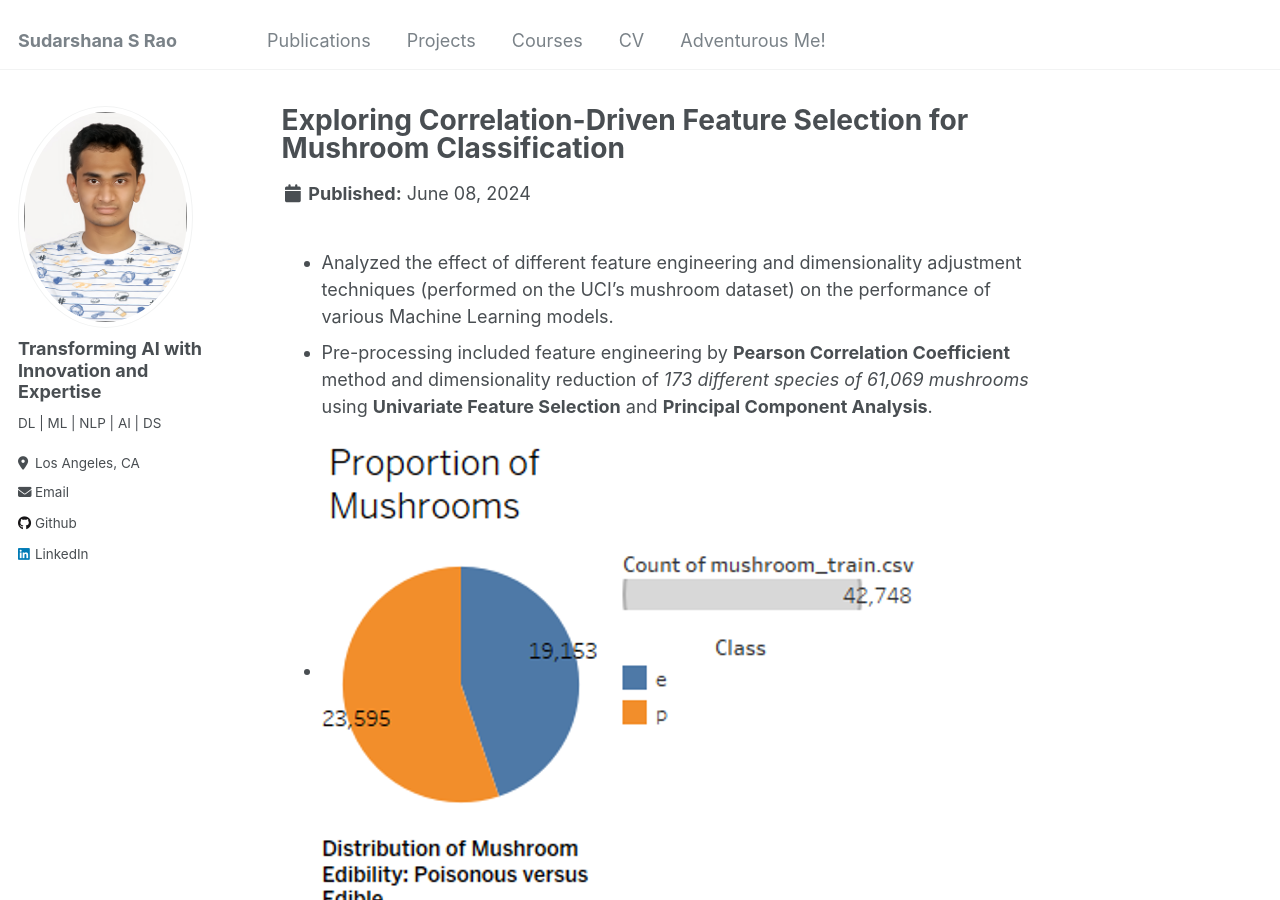
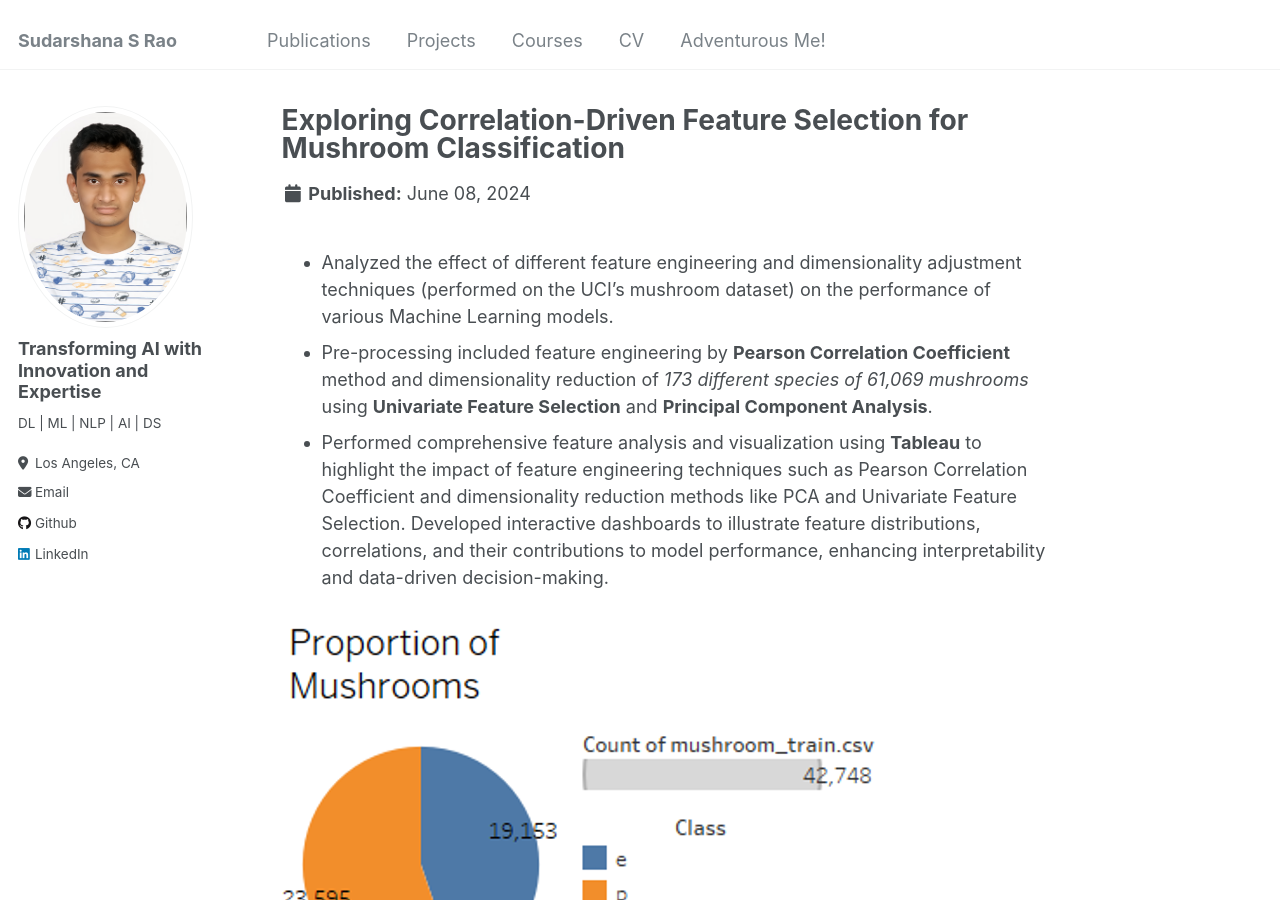
Before and after one commit to SudarshanaSRao/SudarshanaSRao.github.io, a Jekyll site: the page built from _portfolio/portfolio-5.md, in a window 1280 px wide and 900 px high. Built offline with Jekyll 4.4.1, drawn with Linux system fonts in a browser that asks for light colours.

Commit message:
Update portfolio-5.md

```diff
--- a/_portfolio/portfolio-5.md
+++ b/_portfolio/portfolio-5.md
@@ -6,7 +6,8 @@ collection: portfolio
 
 * Analyzed the effect of different feature engineering and dimensionality adjustment techniques (performed on the UCI's mushroom dataset) on the performance of various Machine Learning models.
 * Pre-processing included feature engineering by **Pearson Correlation Coefficient** method and dimensionality reduction of _173 different species of 61,069 mushrooms_ using **Univariate Feature Selection** and **Principal Component Analysis**.
-*
+* Performed comprehensive feature analysis and visualization using **Tableau** to highlight the impact of feature engineering techniques such as Pearson Correlation Coefficient and dimensionality reduction methods like PCA and Univariate Feature Selection. Developed interactive dashboards to illustrate feature distributions, correlations, and their contributions to model performance, enhancing interpretability and data-driven decision-making.
+
 ![f1](/images/Picture1.png)
 ![f1](/images/dist1.png)
 ![f2](/images/dist2.png)
```
